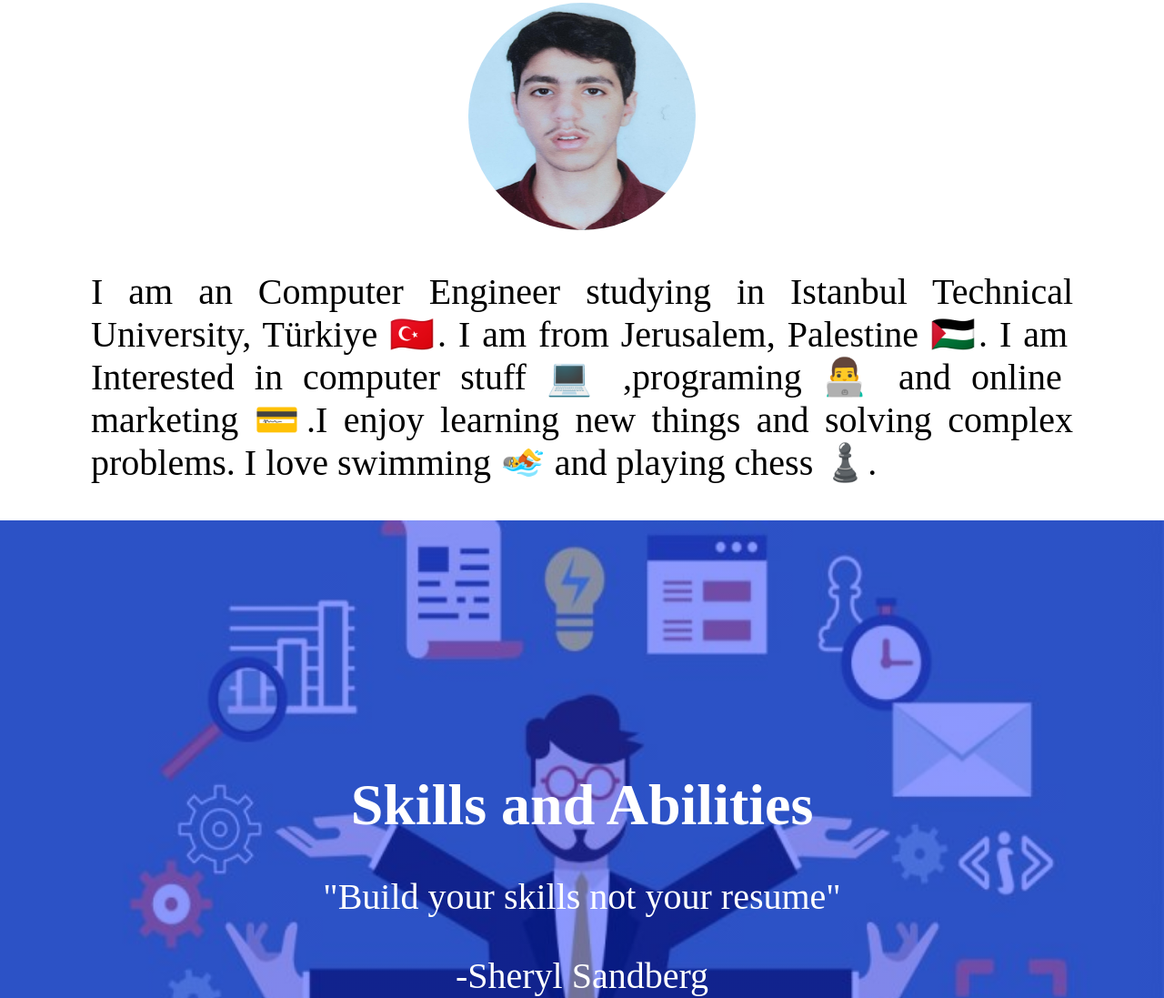
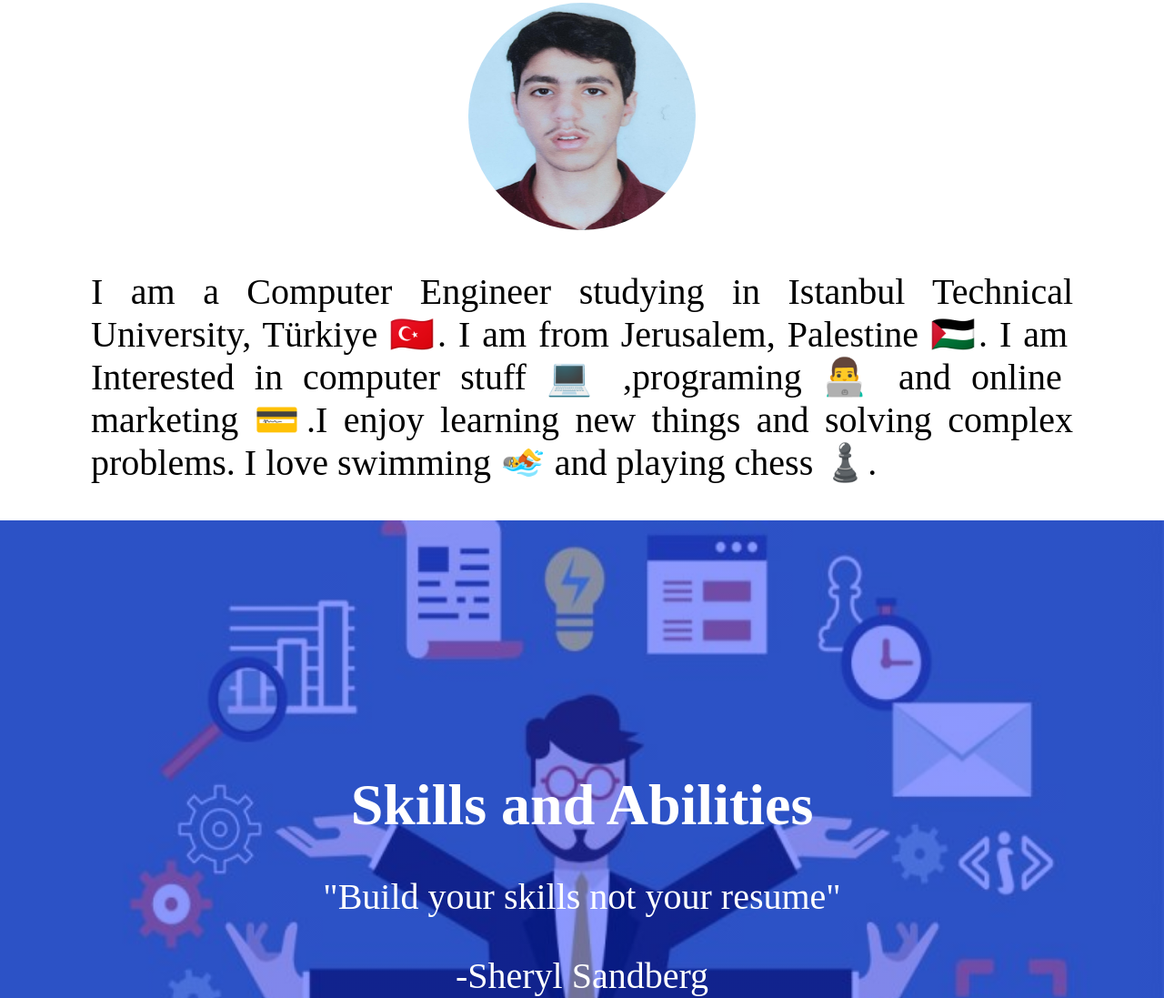
Before and after one commit to itu-itis23-taweel22/termproject, a plain HTML site: page about-me/index.html in a window 1280 px wide. Shown: the part 891-1988 px from the top of the page at 91% size. Drawn offline with Linux system fonts and the light colour scheme.

Commit message:
Update index.html

```diff
--- a/about-me/index.html
+++ b/about-me/index.html
@@ -19,7 +19,7 @@
       <h1>About me</h1>
       <div class = "about-me">
          <img class = "my-image" src = "images/my-image.jpeg">
-         <p>I am an Computer Engineer studying in Istanbul Technical University, Türkiye 🇹🇷. I am from Jerusalem, Palestine 🇵🇸. I am Interested in computer stuff 💻 ,programing 👨‍💻 and online marketing 💳.I enjoy learning new things and solving complex problems. I love swimming 🏊 and playing chess ♟️.</p>
+         <p>I am a Computer Engineer studying in Istanbul Technical University, Türkiye 🇹🇷. I am from Jerusalem, Palestine 🇵🇸. I am Interested in computer stuff 💻 ,programing 👨‍💻 and online marketing 💳.I enjoy learning new things and solving complex problems. I love swimming 🏊 and playing chess ♟️.</p>
       </div>
       <div class = "background-images vh-100 vw-100" style = "background-image: linear-gradient(to right, rgba(0, 26, 255, 0.45), rgba(0, 26, 255, 0.45)), url(images/second-background.jpg);">
          <div class = "center-text vw-100">
```
